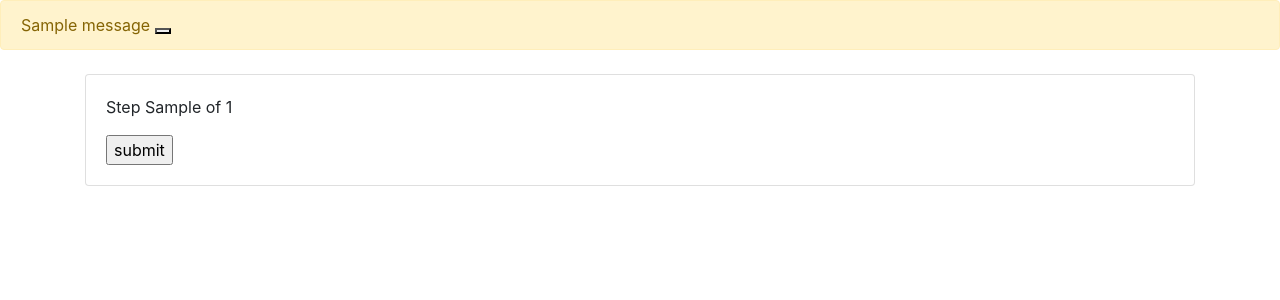
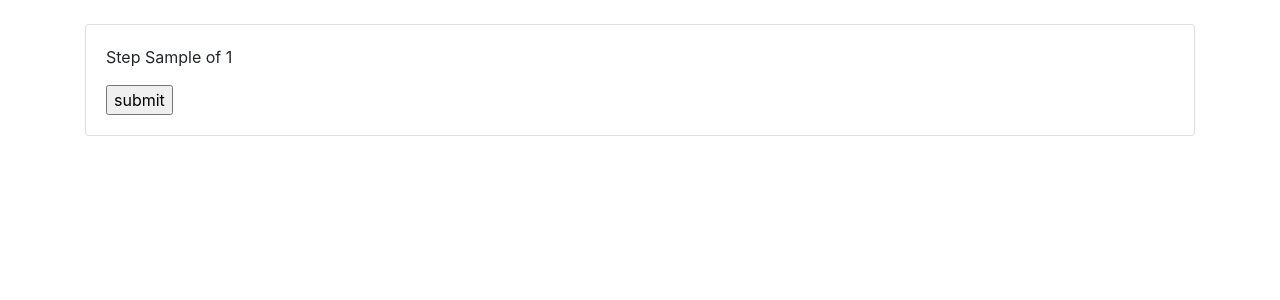
Before and after one commit to Spondycode/formtoolscrispy, a Django app: template core/templates/core/index.html in a window 1280 px wide. Shown: the part 56-356 px from the top of the page. Run offline with Django 4.2, Linux system fonts and the light colour scheme; the template is opened without the code that fills it: most values are stand-ins (such as "Sample title", 1, 10 or a date in 2020); one stand-in notice (Sample message) is shown; parts of the project's set-up code (start-up, migrations or seed data) failed here and were passed over; some libraries are stand-ins or nearby versions.

Commit message:
after revert

```diff
--- a/core/templates/core/base.html
+++ b/core/templates/core/base.html
@@ -11,14 +11,6 @@
     {% endblock %}
 </head>
     {% include 'core/navbar.html' %}
-          {% if messages %}
-        {% for message in messages %}
-          <div class="alert alert-warning alert-dismissible fade show" role="alert">
-                  {{ message }}
-            <button type="button" class="btn-close" data-bs-dismiss="alert" aria-label="Close"></button>
-          </div>
-        {% endfor %}
-      {% endif %}
 
 <body>
 
--- a/core/views.py
+++ b/core/views.py
@@ -1,6 +1,5 @@
 from django.http import HttpResponse
-from django.contrib import messages
-from django.shortcuts import render, redirect
+from django.shortcuts import render
 from formtools.wizard.views import SessionWizardView
 from core.forms import GuestDetailForm, BusinessDetailForm, BookingDetailForm
 
@@ -21,11 +20,10 @@ class BookingWizardView(SessionWizardView):
             guest = guest_form.save(commit=False)
             guest.business = business
             guest.save()
-            return redirect('/')
         else:
             guest = guest_form.save()
 
         booking = form_list[-1].save(commit=False)
         booking.guest = guest
         booking.save()
-        return redirect('/')
+        return HttpResponse("Form submitted!")
```
